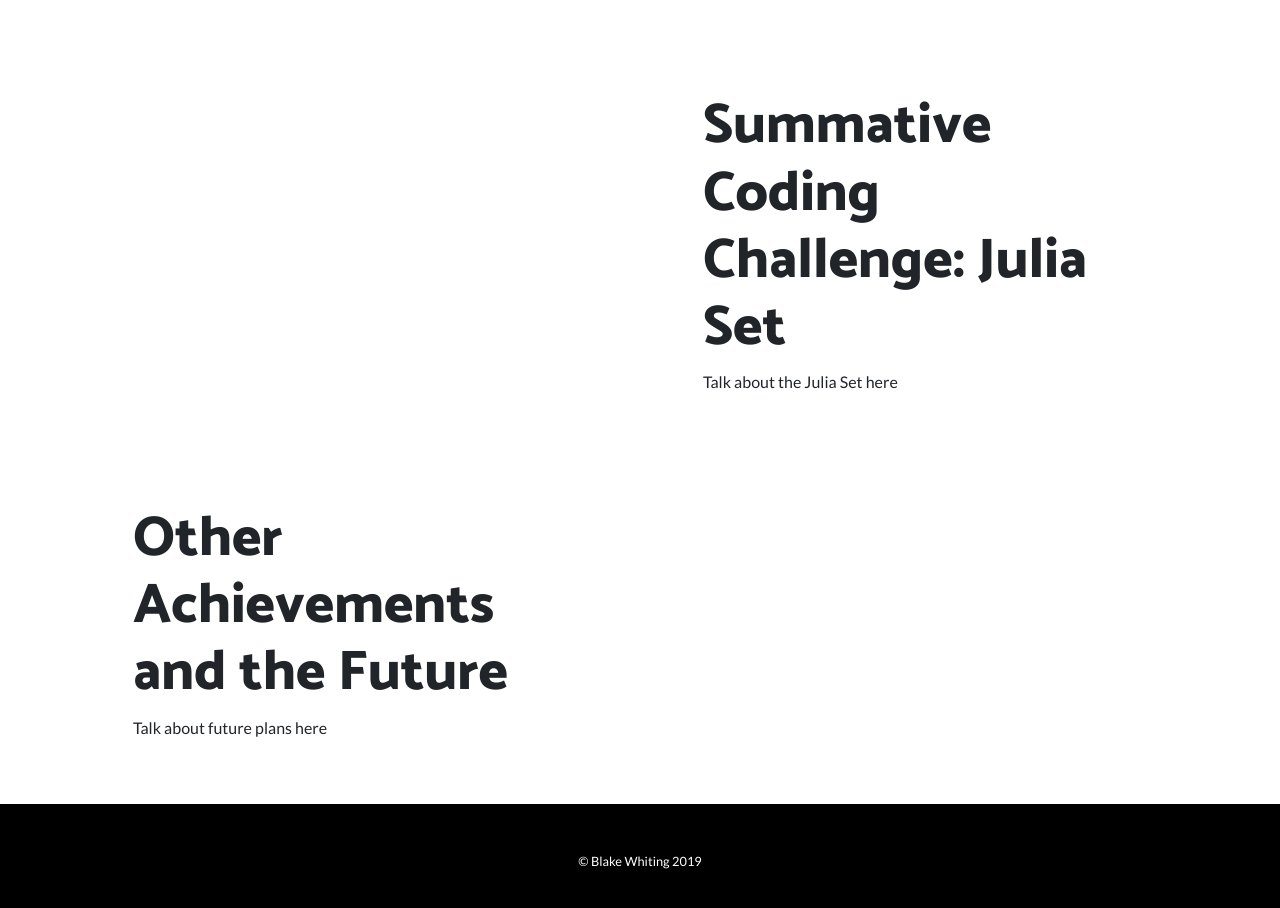
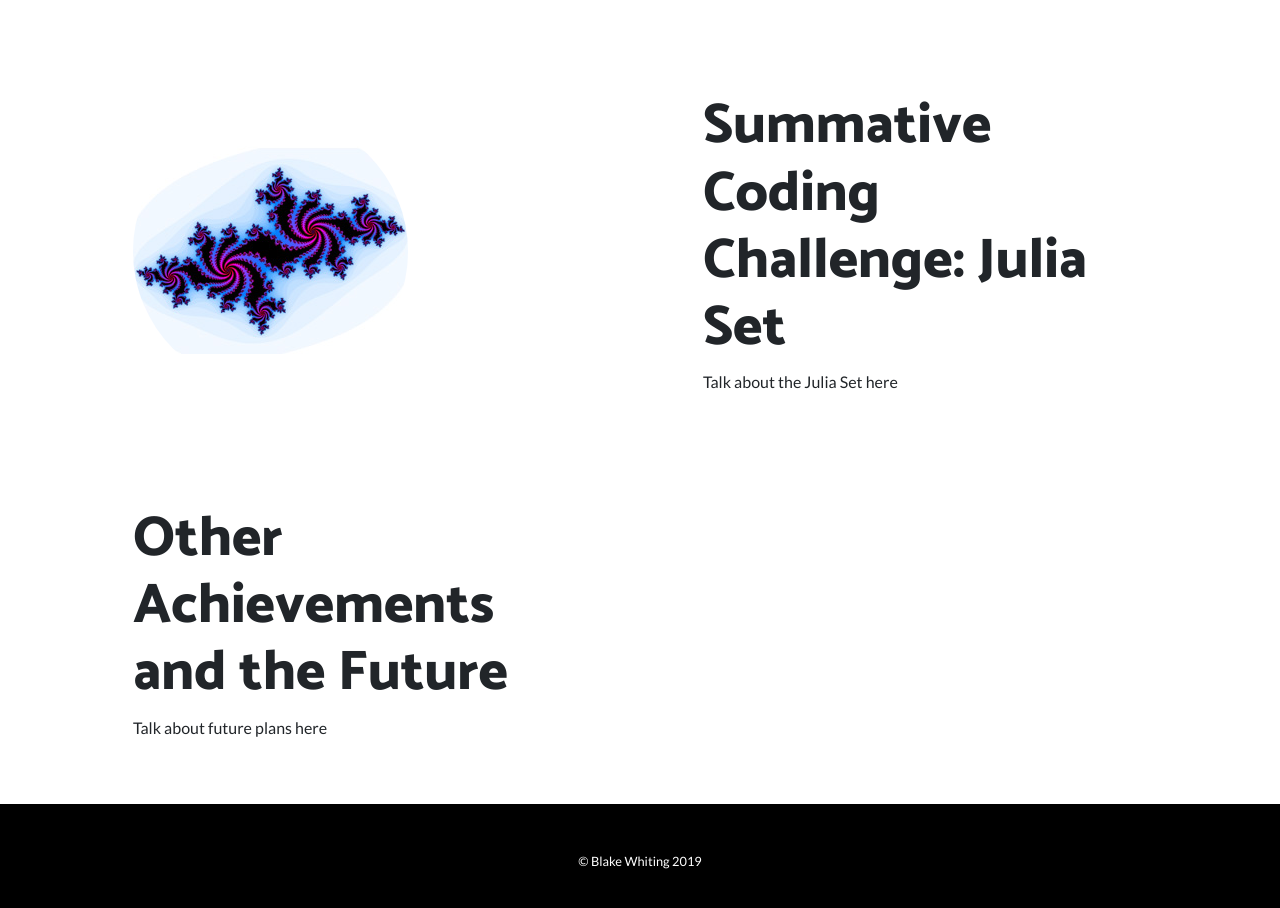
Before and after one commit to blakewhiting/blakewhiting.github.io, a website: page index.html in a window 1280 px wide. Shown: the part 1740-2648 px from the top of the page. Drawn offline with Linux system fonts and the light colour scheme.

Commit message:
Update index.html

```diff
--- a/index.html
+++ b/index.html
@@ -102,7 +102,7 @@
         <div class="row align-items-center">
           <div class="col-lg-6">
             <div class="p-5">
-              <img class="img-fluid rounded-circle" src="img/03.jpg" alt="">
+              <img class="img-fluid rounded-circle" src="img/031.jpg" alt="">
             </div>
           </div>
           <div class="col-lg-6">
```
